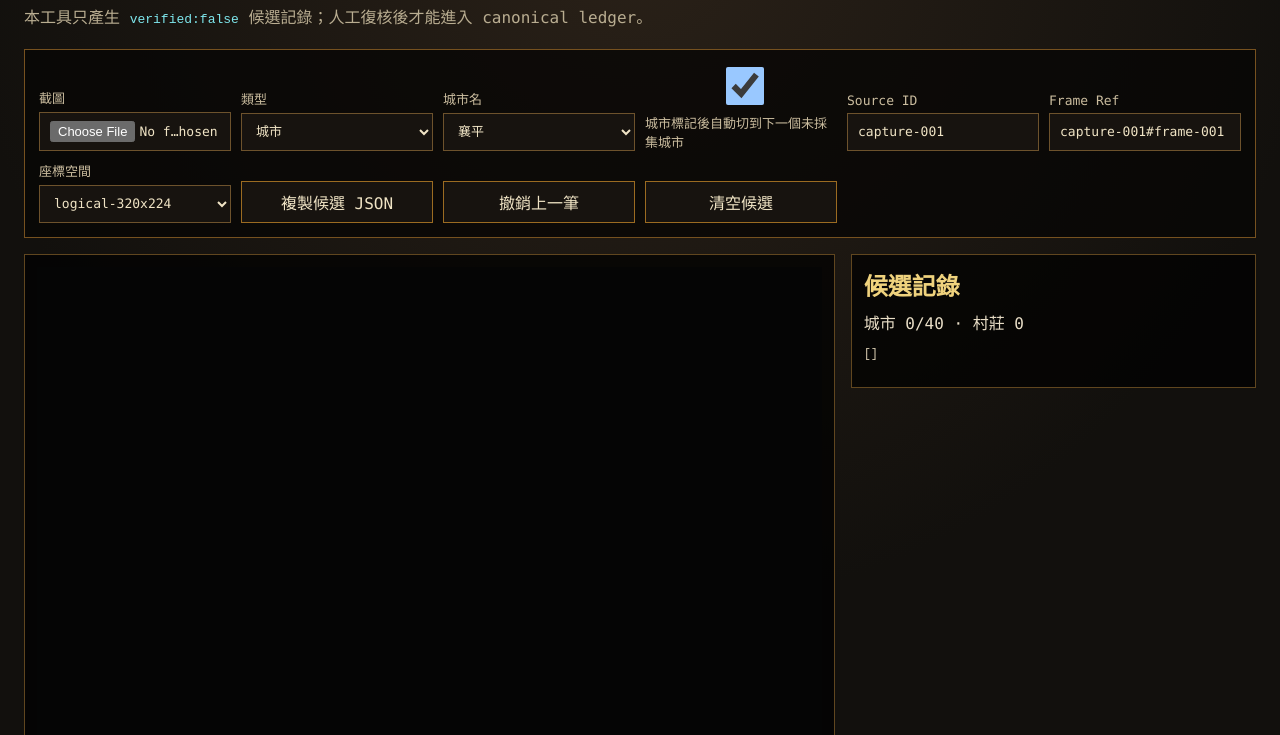
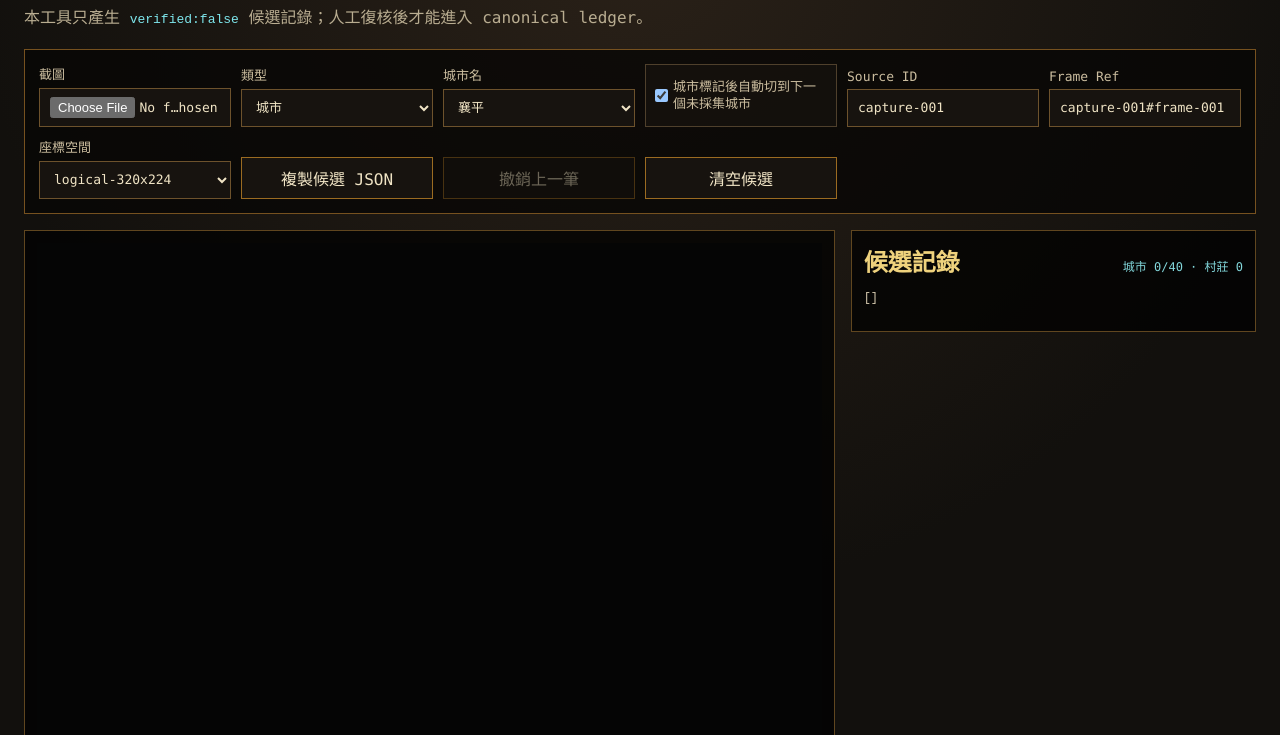
Before and after one commit to rushairer/fenghuo-heroes, a website: page public/tools/map-evidence-capture.html in a window 1280 px wide. Shown: the part 65-800 px from the top of the page. Drawn offline with Linux system fonts and the light colour scheme.

Commit message:
map: style capture progress undo and auto-next controls

```diff
--- a/public/tools/map-evidence-capture.css
+++ b/public/tools/map-evidence-capture.css
@@ -64,3 +64,28 @@ footer{padding-top:12px;color:#8fcfd1;font-size:12px}
   .workspace{grid-template-columns:1fr}
   aside{max-height:none}
 }
+
+.check-option{
+  grid-template-columns:auto minmax(0,1fr);
+  align-items:center;
+  align-self:stretch;
+  padding:7px 9px;
+  border:1px solid #4f402c;
+  background:rgba(23,19,15,.72);
+  line-height:1.35;
+}
+.check-option input{
+  width:auto;
+  min-height:auto;
+  margin:0;
+}
+.output-heading{
+  display:flex;
+  align-items:baseline;
+  justify-content:space-between;
+  gap:12px;
+  flex-wrap:wrap;
+}
+.output-heading h2{margin-bottom:0}
+#capture-progress{font-size:12px;color:#83d8dc}
+button:disabled{cursor:not-allowed;opacity:.42}
```
